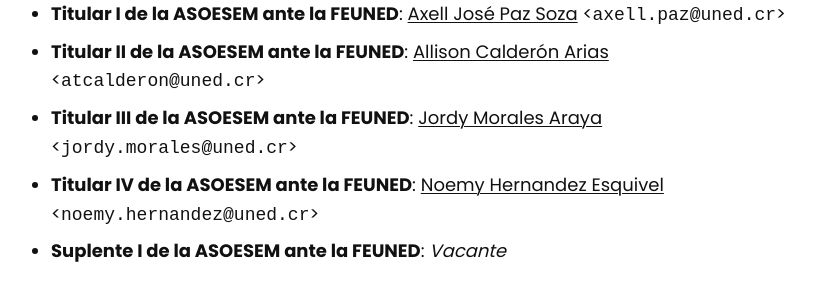
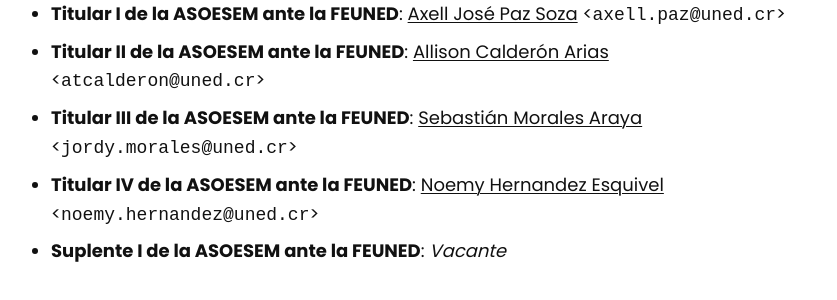
Before and after one commit to asoesem/asoesem.github.io, a Jekyll site: the page built from _pages/organization.md, in a window 1280 px wide and 900 px high, scrolled down 1626 px. Shown: the part 155-455 px from the top of the window, without its empty margins (215-1052 px from the left). Built offline with Jekyll 4.4.1, drawn with Linux system fonts in a browser that asks for light colours; a script that is not in the unit is left out.

Commit message:
Update representative name for ASOESEM

```diff
--- a/_pages/organization.md
+++ b/_pages/organization.md
@@ -30,7 +30,7 @@
 ## Representantes estudiantes ante Asambleas Generales de la FEUNED
 * **Titular I de la ASOESEM ante la FEUNED**: [Axell José Paz Soza](mailto:axell.paz@uned.cr) <`axell.paz@uned.cr`>
 * **Titular II de la ASOESEM ante la FEUNED**: [Allison Calderón Arias](mailto:atcalderon@uned.cr) <`atcalderon@uned.cr`>
-* **Titular III de la ASOESEM ante la FEUNED**: [Jordy Morales Araya](mailto:jordy.morales@uned.cr) <`jordy.morales@uned.cr`>
+* **Titular III de la ASOESEM ante la FEUNED**: [Sebastián Morales Araya](mailto:jordy.morales@uned.cr) <`jordy.morales@uned.cr`>
 * **Titular IV de la ASOESEM ante la FEUNED**: [Noemy Hernandez Esquivel](mailto:noemy.hernandez@uned.cr) <`noemy.hernandez@uned.cr`>
 * **Suplente I de la ASOESEM ante la FEUNED**: _Vacante_
 
```
